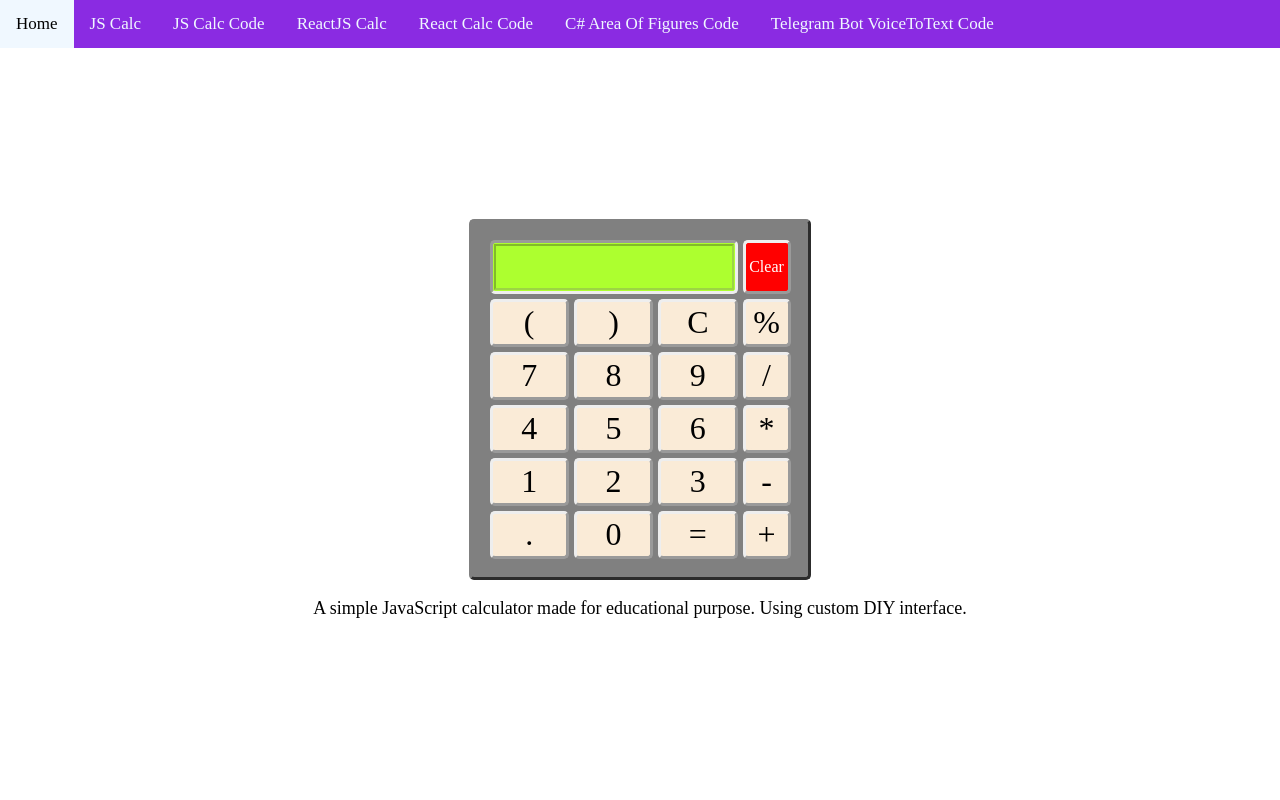
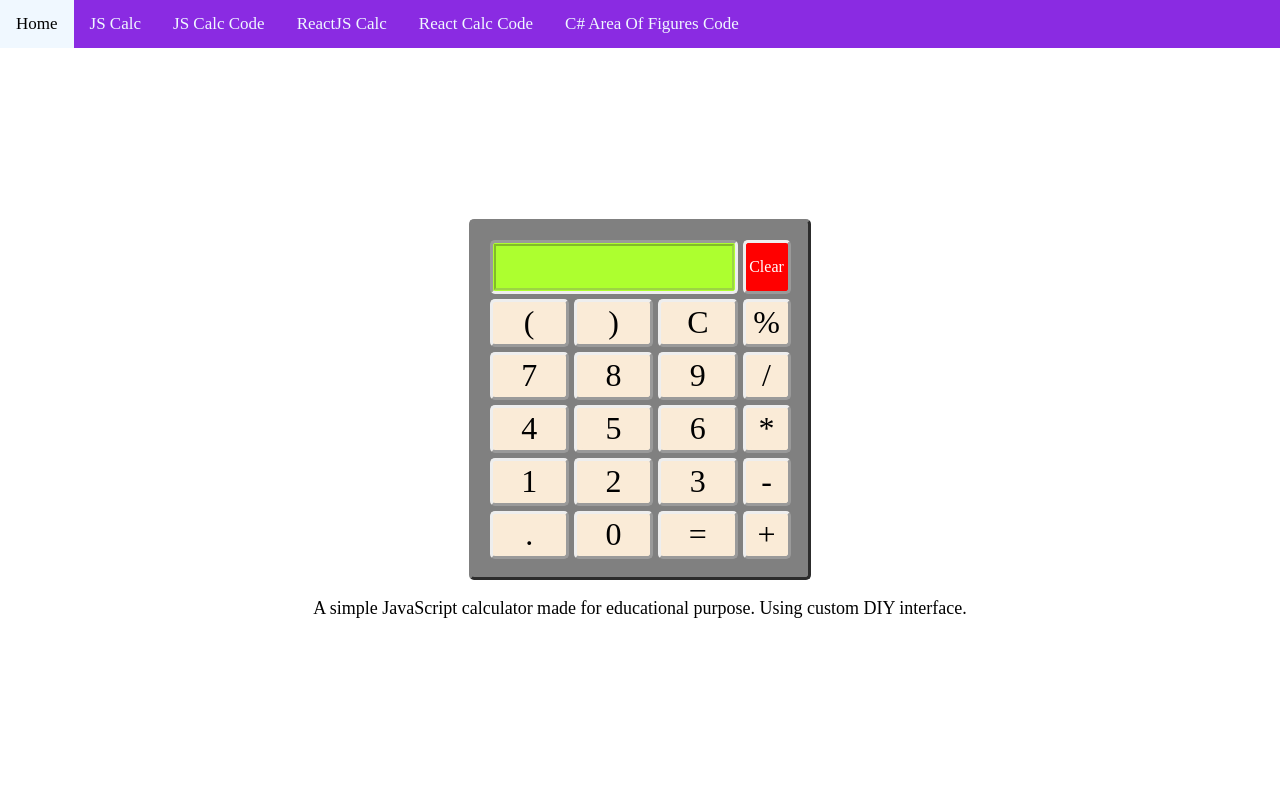
Before and after one commit to vladimirdesyat/vladimirdesyat.github.io, a plain HTML site: page JSCalc/JSCalc.html in a window 1280 px wide. Shown: the top 800 px of the page. Drawn offline with Linux system fonts and the light colour scheme.

```diff
--- a/JSCalc/JSCalc.html
+++ b/JSCalc/JSCalc.html
@@ -17,7 +17,6 @@
             <a href="https://vladimirdesyat.github.io/ReactJS-Calc/">ReactJS Calc</a>
             <a href="https://github.com/vladimirdesyat/ReactJS-Calc">React Calc Code</a>
             <a href="https://github.com/vladimirdesyat/AreaOfFigures">C# Area Of Figures Code</a>
-            <a href="https://github.com/vladimirdesyat/VoiceToTextTgBot">Telegram Bot VoiceToText Code</a>
         </div>
     </nav>
     <div class="flex-container">
```
Also changed, not shown: index.html (+1 -0 lines).
